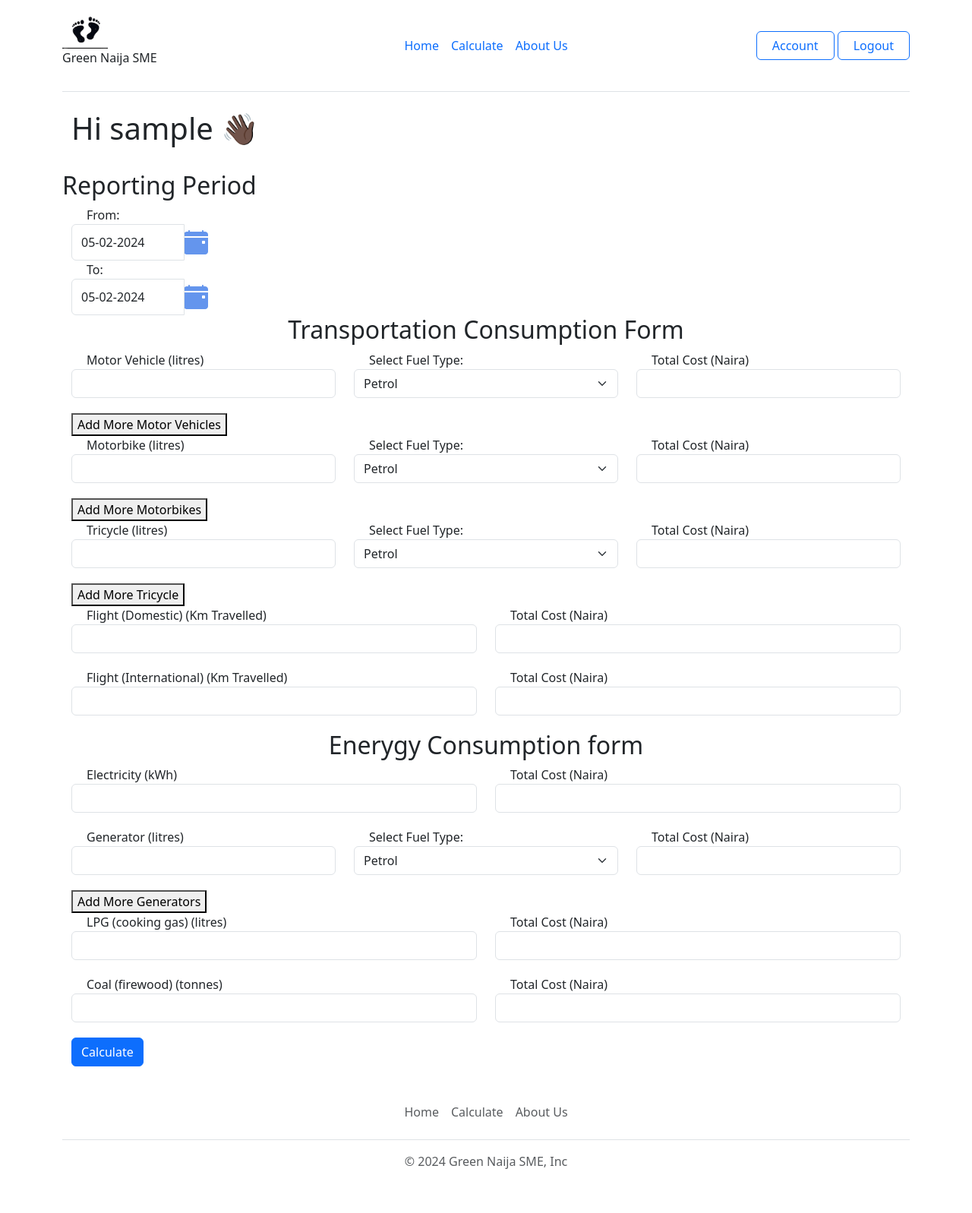
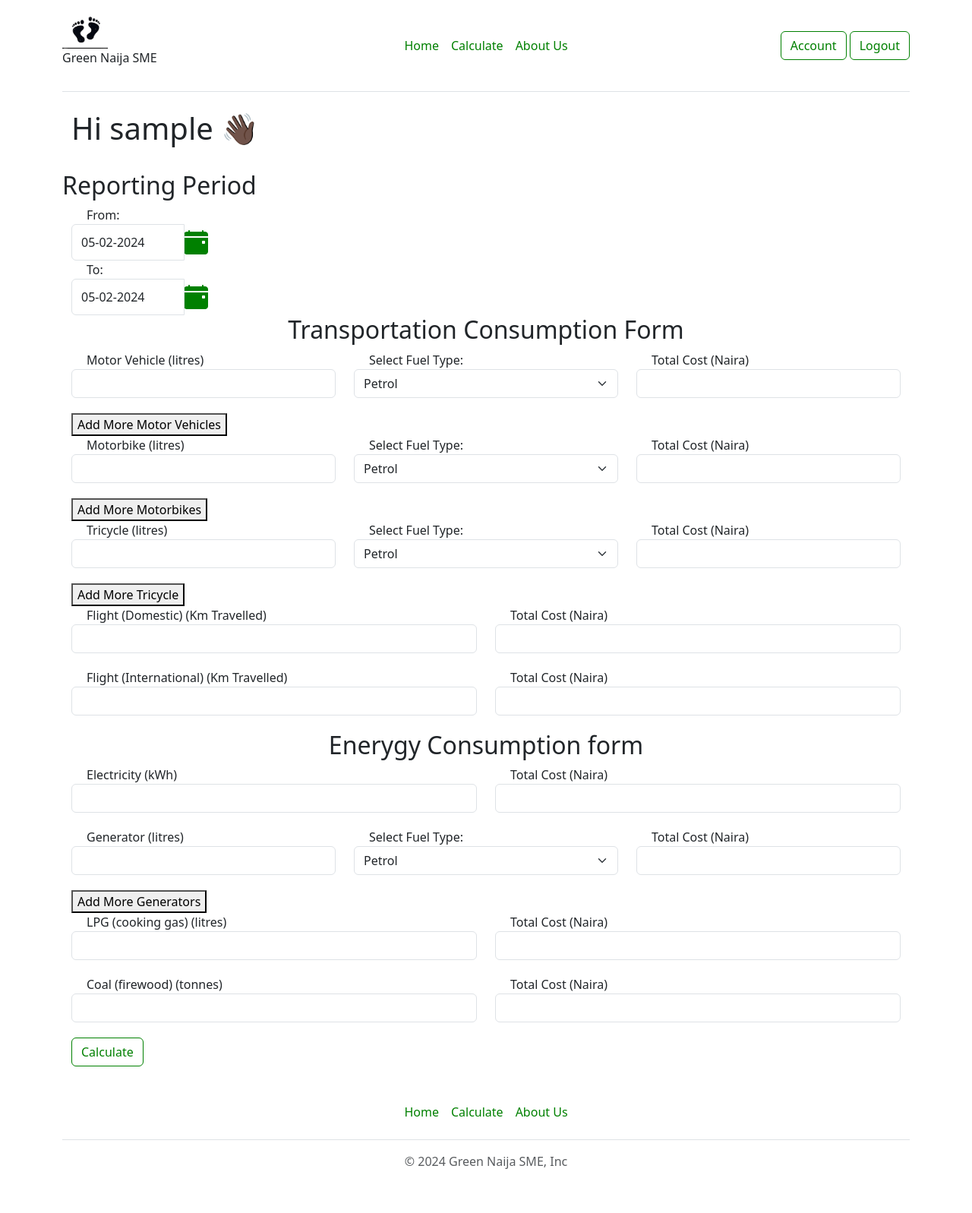
Before and after one commit to Te-mixx/Green-naija-sme, a Flask app: page /calculate in a window 1280 px wide. Shown: the whole page at 76% size. Run offline with Flask 3, Linux system fonts and the light colour scheme; the visitor is signed in with stand-in values (Sample User, id 1); some libraries are stand-ins or nearby versions.

Commit message:
udpate primary and secondary colors

```diff
--- a/flaskr/static/custom.css
+++ b/flaskr/static/custom.css
@@ -1,20 +1,52 @@
-/* .btn-primary {
-    background-color: darkgreen;
-    border-color: chartreuse;
+/* custom.css */
+
+.custom-primary-btn {
+    color: green;
+    background-color: white;
+    border-color: green;
 }
 
-.btn-outline-primary {
-    background-color: darkgreen;
-    border-color: darkgreen;
+.custom-primary-btn:hover {
+    color: white;
+    background-color: green;
+    border-color: green;
 }
 
-btn-outline-primary me-2
-.btn-primary:hover {
-    background-color: darkgreen;
-    border-color: darkolivegreen;
+.custom-primary-btn:focus {
+    color: white !important;
+    background-color: green;
+    border-color: green;
+    outline: none !important;
 }
 
-/* .nav-link {
-    background-color: darkgreen;
+:root {
+    --bs-btn-active-bg: green;
+}
 
-}  */
+
+.nav-link {
+    color: green !important;
+}
+
+.custom-primary-btn a {
+    color: inherit;
+    text-decoration: none;
+}
+
+input[type="text"]:focus,
+input[type="password"]:focus,
+select:focus,
+textarea:focus {
+    border-color: green !important;
+    box-shadow: 0 0 0 0.25rem rgba(0, 128, 0, 0.25) !important;
+}
+
+/* Custom CSS to style the form */
+.form-group {
+    margin-bottom: 20px;
+
+  }
+  label{margin-left: 20px;}
+      #datepicker1{width:180px;}
+      #datepicker2{width:180px}
+      #datepicker1 > span:hover{cursor: pointer;}
--- a/flaskr/templates/account.html
+++ b/flaskr/templates/account.html
@@ -39,7 +39,7 @@
                 {% endif %}
             </div>
             <div class="col-12">
-              {{ form.submit(class="btn btn-outline-primary") }}
+              {{ form.submit(class="btn btn-outline-primary custom-primary-btn") }}
             </div>
           </form>
 
--- a/flaskr/templates/base.html
+++ b/flaskr/templates/base.html
@@ -17,36 +17,36 @@
     <div class="container">
         <header class="d-flex flex-wrap align-items-center justify-content-center justify-content-md-between py-3 mb-4 border-bottom">
           <div class="col-md-3 mb-2 mb-md-0">
-            <a class="navbar-brand" href="#">
+            <a class="navbar-brand" href="{{ url_for('home')}}">
                 <img src="{{ url_for('static', filename='images/footprint-black.png')}}" alt="" width="60" height="48">
               </a>
               <span><p>Green Naija SME</p></span>
-            <!-- <a href="/" class="d-inline-flex link-body-emphasis text-decoration-none">
-              <svg class="bi" width="40" height="32" role="img" aria-label="Bootstrap"><use xlink:href="#bootstrap"/></svg>
-            </a> -->
           </div>
 
           <ul class="nav col-12 col-md-auto mb-2 justify-content-center mb-md-0">
             <li><a href="{{ url_for('home')}}" class="nav-link px-2 ">Home</a></li>
             <li><a href="{{ url_for('calculate')}}" class="nav-link px-2">Calculate</a></li>
-            <!-- <li><a href="#" class="nav-link px-2">Pricing</a></li> -->
-            <!-- <li><a href="#" class="nav-link px-2">FAQs</a></li> -->
             <li><a href="{{ url_for('about')}}" class="nav-link px-2">About Us</a></li>
           </ul>
 
           <div class="col-md-3 text-end">
             {% if current_user.is_authenticated %}
-              <button type="button" class="btn btn-outline-primary">
-                <a href="{{ url_for('account')}}" class="nav-link px-2"> Account </a></button>
-              <button type="button" class="btn btn-outline-primary">
-                <a href="{{ url_for('logout')}}" class="nav-link px-2"> Logout </a></button>
+                <button type="button" class="btn custom-primary-btn">
+                    <a href="{{ url_for('account')}}"> Account </a>
+                </button>
+                <button type="button" class="btn custom-primary-btn">
+                    <a href="{{ url_for('logout')}}"> Logout </a>
+                </button>
             {% else %}
-              <button type="button" class="btn btn-outline-primary">
-                  <a href="{{ url_for('login')}}" class="nav-link px-2"> Login </a></button>
-              <button type="button" class="btn btn-outline-primary me-2">
-                  <a href="{{ url_for('register')}}" class="nav-link px-2"> Sign-up </a></button>
+                <button type="button" class="btn custom-primary-btn">
+                    <a href="{{ url_for('login')}}"> Login </a>
+                </button>
+                <button type="button" class="btn custom-primary-btn me-2">
+                    <a href="{{ url_for('register')}}"> Sign-up </a>
+                </button>
             {% endif %}
-          </div>
+        </div>
+
         </header>
       </div>
 
@@ -70,8 +70,6 @@
           <ul class="nav justify-content-center border-bottom pb-3 mb-3">
             <li class="nav-item"><a href="{{ url_for('home')}}" class="nav-link px-2 text-body-secondary">Home</a></li>
             <li class="nav-item"><a href="{{ url_for('calculate')}}" class="nav-link px-2 text-body-secondary">Calculate</a></li>
-            <!-- <li class="nav-item"><a href="#" class="nav-link px-2 text-body-secondary">Pricing</a></li> -->
-            <!-- <li class="nav-item"><a href="#" class="nav-link px-2 text-body-secondary">FAQs</a></li> -->
             <li class="nav-item"><a href="{{ url_for('about')}}" class="nav-link px-2 text-body-secondary">About Us</a></li>
           </ul>
           <p class="text-center text-body-secondary">&copy; 2024 Green Naija SME, Inc</p>
--- a/flaskr/templates/calculate.html
+++ b/flaskr/templates/calculate.html
@@ -1,18 +1,6 @@
 {% extends 'base.html' %}
 {% block content %}
-  <style>
-    /* Custom CSS to style the form */
-    .form-group {
-      margin-bottom: 20px;
 
-    }
-    label{margin-left: 20px;}
-		#datepicker1{width:180px;}
-    #datepicker2{width:180px}
-		#datepicker1 > span:hover{cursor: pointer;}
-  </style>
-</head>
-<body>
   <h1 class="container"> Hi {{ current_user.username }} 👋🏿</h1>
   <br>
   <h2>Reporting Period </h2>
@@ -22,14 +10,14 @@
       <div id="datepicker1" class="input-group date" data-date-format="mm-dd-yyyy">
         <input class="form-control" type="text" readonly />
         <span class="input-group-addon">
-          <i class="bi-calendar-event-fill" style="font-size: 2rem; color: cornflowerblue;"></i>
+          <i class="bi-calendar-event-fill" style="font-size: 2rem; color: green;"></i>
         </span>
       </div>
       <label>To: </label>
       <div id="datepicker2" class="input-group date" data-date-format="mm-dd-yyyy">
         <input class="form-control" type="text" readonly />
         <span class="input-group-addon">
-          <i class="bi-calendar-event-fill" style="font-size: 2rem; color: cornflowerblue;"></i>
+          <i class="bi-calendar-event-fill" style="font-size: 2rem; color: green;"></i>
         </span>
       </div>
   </div>
@@ -164,9 +152,7 @@
         </div>
       </div>
 
-      <!-- this is the end -->
-
-      <button type="submit" class="btn btn-primary" onclick="submitForm(event)">Calculate</button>
+      <button type="submit" class="btn custom-primary-btn" onclick="submitForm(event)">Calculate</button>
     </form>
   </div>
 
--- a/flaskr/templates/login.html
+++ b/flaskr/templates/login.html
@@ -36,18 +36,18 @@
         </div>
     </fieldset>
     <div class="col-12">
-      {{ form.submit(class="btn btn-outline-primary") }}
+      {{ form.submit(class="btn custom-primary-btn") }}
     </div>
     <div>
         <small class="text-muted ml-2">
-            <a href="{{ url_for('reset_request') }}"> Forgot Password? </a>
+            <a href="{{ url_for('reset_request') }}" class="nav-link px-2"> Forgot Password? </a>
         </small>
     </div>
   </form>
   <br>
   <div class="border-bottom">
     <small class="text-muted">
-        Need an account? <a class="ml-2" href="{{ url_for('register') }}"> Sign Up </a>
+        Need an account? <a href="{{ url_for('register') }}" class="nav-link px-2 ml-2"> Sign Up </a>
     </small>
 </div>
 {% endblock content %}
--- a/flaskr/templates/register.html
+++ b/flaskr/templates/register.html
@@ -98,13 +98,13 @@
         {% endif %}
     </div>
     <div class="col-12">
-      {{ form.submit(class="btn btn-outline-primary") }}
+      {{ form.submit(class="btn custom-primary-btn") }}
     </div>
   </form>
   <br>
   <div class="border-bottom">
     <small class="text-muted">
-        Already have an account? <a class="ml-2" href="{{ url_for('login') }}"> Sign In </a>
+        Already have an account? <a class="nav-link px-2" href="{{ url_for('login') }}"> Sign In </a>
     </small>
 </div>
 {% endblock content %}
--- a/flaskr/templates/reset_request.html
+++ b/flaskr/templates/reset_request.html
@@ -19,7 +19,7 @@
         </div>
     </fieldset>
     <div class="col-12">
-      {{ form.submit(class="btn btn-outline-primary") }}
+      {{ form.submit(class="btn custom-primary-btn") }}
     </div>
   </form>
   <br>
--- a/flaskr/templates/reset_token.html
+++ b/flaskr/templates/reset_token.html
@@ -32,7 +32,7 @@
         </div>
     </fieldset>
     <div class="col-12">
-      {{ form.submit(class="btn btn-outline-primary") }}
+      {{ form.submit(class="btn custom-primary-btn") }}
     </div>
   </form>
   <br>
```
